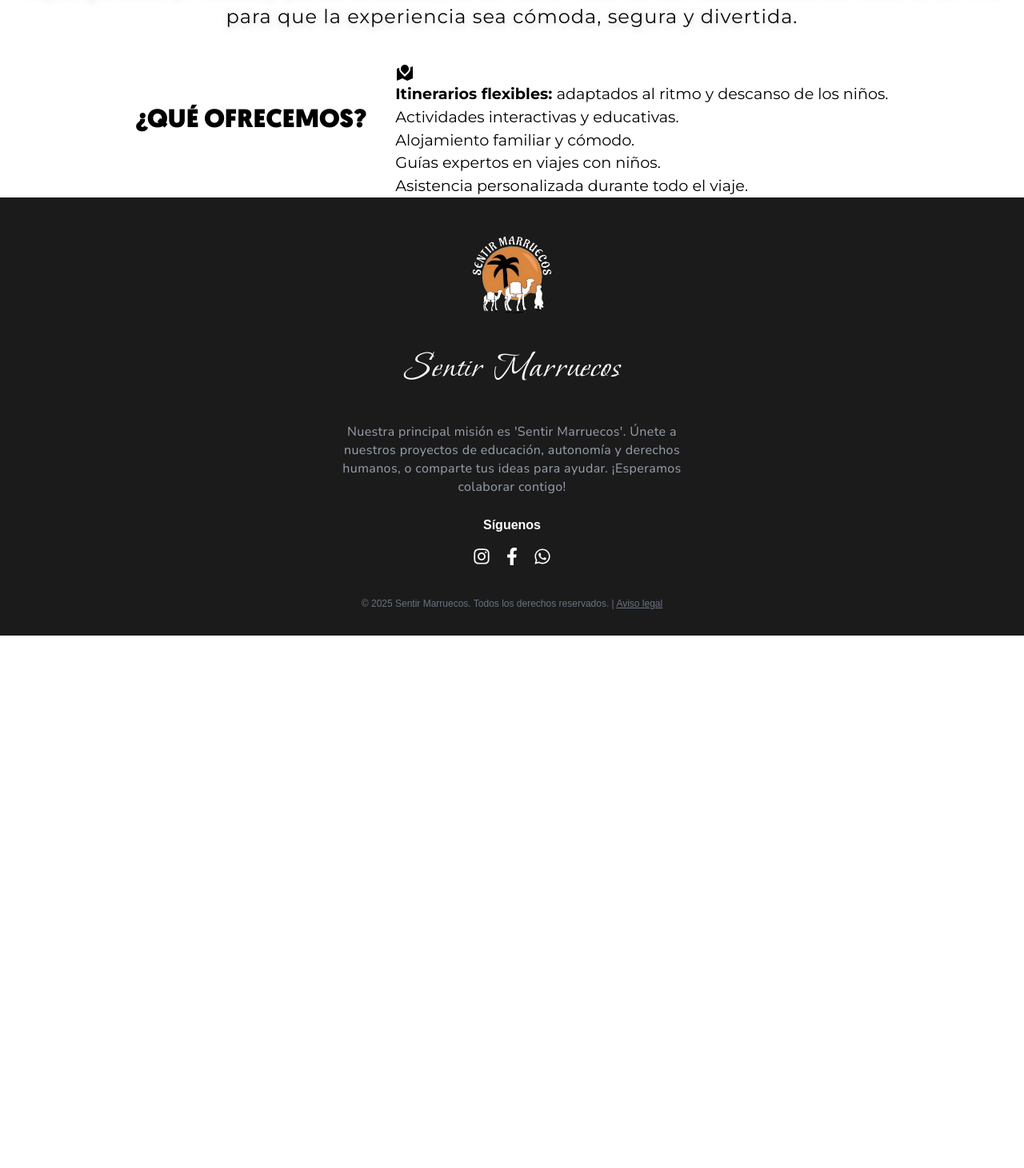
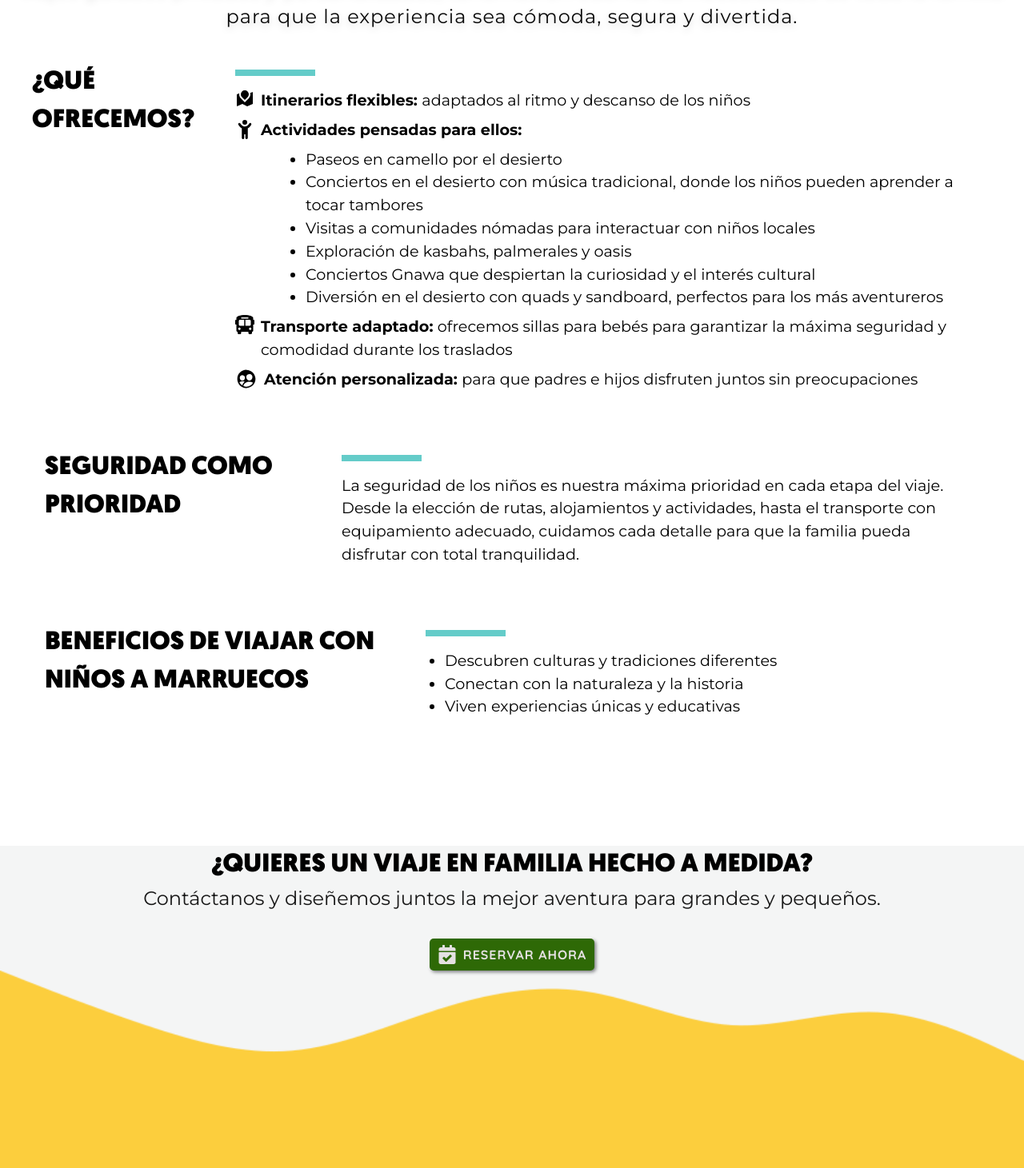
Before and after one commit to JuanCanteroJarilla/sentir-marruecos, a Next.js app: page /Especial/viajar-con-ninos in a window 1280 px wide. Shown: the part 469-1930 px from the top of the page at 80% size. Before the commit the page ends 1264 px from the top, so only its background shows below. Built offline with nearby package versions, Linux system fonts and the light colour scheme.

Commit message:
viajar con niños OK

```diff
--- a/src/app/Especial/viajar-con-ninos/page.tsx
+++ b/src/app/Especial/viajar-con-ninos/page.tsx
@@ -1,5 +1,10 @@
 import "./styles.scss";
 import { RiRoadMapFill } from "react-icons/ri";
+import { FaChildReaching } from "react-icons/fa6";
+import { FaBusAlt } from "react-icons/fa";
+import { IoPeopleCircle } from "react-icons/io5";
+import Image from "next/image";
+import ReservationButton from "@/app/components/reservationButton/button";
 function ViajarConNiños() {
   return (
     <>
@@ -18,22 +23,119 @@ function ViajarConNiños() {
           experiencia sea cómoda, segura y divertida.
         </p>
       </div>
-      <div className="flex flex-row justify-center mt-10 gap-4">
-        <p className="queOfrecemos mt-12">¿Qué ofrecemos?</p>
-        <div className="list">
-          <ul>
-            <li className="gap-2">
-              <span className="pt-1">
-                <RiRoadMapFill size={24}/>
-              </span>
-              <p><strong>Itinerarios flexibles: </strong>adaptados al ritmo y descanso de los niños.</p>
-            </li>
-            <li>Actividades interactivas y educativas.</li>
-            <li>Alojamiento familiar y cómodo.</li>
-            <li>Guías expertos en viajes con niños.</li>
-            <li>Asistencia personalizada durante todo el viaje.</li>
-          </ul>
+      <div className="flex flex-col mt-10 gap-4">
+        <div className="flex flex-row justify-center gap-2 px-10">
+          <p className="queOfrecemos">¿Qué ofrecemos?</p>
+          <div className="list">
+            <ul>
+              <li className="gap-2 flex">
+                <span>
+                  <RiRoadMapFill size={24} />
+                </span>
+                <p>
+                  <strong>Itinerarios flexibles: </strong>adaptados al ritmo y
+                  descanso de los niños
+                </p>
+              </li>
+              <li className="flex flex-col items-start gap-2 pt-2">
+                <strong className="flex items-center gap-2">
+                  <FaChildReaching size={24} className="inline-block" />
+                  Actividades pensadas para ellos:
+                </strong>
+                <ul className="pl-22 list-disc">
+                  <li>Paseos en camello por el desierto</li>
+                  <li>
+                    Conciertos en el desierto con música tradicional, donde los
+                    niños pueden aprender a tocar tambores
+                  </li>
+                  <li>
+                    Visitas a comunidades nómadas para interactuar con niños
+                    locales
+                  </li>
+                  <li>Exploración de kasbahs, palmerales y oasis</li>
+                  <li>
+                    Conciertos Gnawa que despiertan la curiosidad y el interés
+                    cultural
+                  </li>
+                  <li>
+                    Diversión en el desierto con quads y sandboard, perfectos
+                    para los más aventureros
+                  </li>
+                </ul>
+              </li>
+              <li className="gap-2 flex pt-2">
+                <span>
+                  <FaBusAlt size={24} />
+                </span>
+                <p className="">
+                  <strong>Transporte adaptado: </strong>ofrecemos sillas para
+                  bebés para garantizar la máxima seguridad y comodidad durante
+                  los traslados
+                </p>
+              </li>
+              <li className="gap-2 flex pt-2">
+                <span>
+                  <IoPeopleCircle size={28} />
+                </span>
+                <p>
+                  <strong>Atención personalizada: </strong>para que padres e
+                  hijos disfruten juntos sin preocupaciones
+                </p>
+              </li>
+            </ul>
+          </div>
         </div>
+        <div className="flex flex-row justify-start px-14 pt-14">
+          <p className="queOfrecemos"> Seguridad como prioridad</p>
+          <div>
+            <p className="seguridad max-w-[66rem] pl-4">
+              La seguridad de los niños es nuestra máxima prioridad en cada
+              etapa del viaje. Desde la elección de rutas, alojamientos y
+              actividades, hasta el transporte con equipamiento adecuado,
+              cuidamos cada detalle para que la familia pueda disfrutar con
+              total tranquilidad.
+            </p>
+          </div>
+        </div>
+
+        <div className="flex flex-row justify-start gap-2 px-14 pt-14">
+          <p className="queOfrecemos max-w-md">
+            Beneficios de viajar con niños a Marruecos
+          </p>
+          <div className="list">
+            <ul className="list-disc pl-6">
+              <li className="gap-2">
+                Descubren culturas y tradiciones diferentes
+              </li>
+              <li className="gap-2">
+                Conectan con la naturaleza y la historia
+              </li>
+              <li className="gap-2">Viven experiencias únicas y educativas</li>
+            </ul>
+          </div>
+        </div>
+      </div>
+      <div className="mt-40 footerNiños">
+        <div className="flex flex-col items-center">
+          <p className="titleMedida">
+            ¿Quieres un viaje en familia hecho a medida?
+          </p>
+          <p className="contactanos">
+            Contáctanos y diseñemos juntos la mejor aventura para grandes y
+            pequeños.
+          </p>
+          <div className="pt-8">
+            <ReservationButton text="¡Hola! Me gustaría diseñar un viaje con niños" />
+          </div>
+        </div>
+        <Image
+          src="/images/wave-haikei.png"
+          alt=""
+          className="w-full block h-64"
+          width={1920}
+          height={256}
+          priority
+        />
       </div>
     </>
   );
--- a/src/app/Especial/viajar-con-ninos/styles.scss
+++ b/src/app/Especial/viajar-con-ninos/styles.scss
@@ -41,9 +41,54 @@
   color: black;
 }
 
-.list{
-    font-family: "Montserrat", sans-serif;
-    font-size: 1.2rem;
-    color: black;
-    margin-left: 20px;
+.list {
+  font-family: "Montserrat", sans-serif;
+  font-size: 1.2rem;
+  color: black;
+  margin-left: 20px;
 }
+
+.list::before {
+  content: "";
+  display: block;
+  width: 6.25rem;
+  height: 0.5rem;
+  margin-bottom: 1rem;
+  margin-top: 0.5rem;
+  background-color: #64ccc9;
+}
+
+.seguridad {
+  font-family: "Montserrat", sans-serif;
+  font-size: 1.2rem;
+  color: black;
+  // margin-left: 20px;
+}
+
+.seguridad::before {
+  content: "";
+  display: block;
+  width: 6.25rem;
+  height: 0.5rem;
+  margin-bottom: 1rem;
+  margin-top: 0.5rem;
+  background-color: #64ccc9;
+}
+
+.contactanos {
+  font-family: "Montserrat", sans-serif;
+  font-size: 1.5rem;
+
+}
+
+.titleMedida {
+  font-family: "Geomanist", sans-serif;
+  font-size: 2rem;
+  color: black;
+  text-transform: uppercase;
+}
+
+.footerNiños {
+  background-color: #f4f5f5;
+
+}
```
Also changed, not shown: public/images/wave-haikei.png (added).
